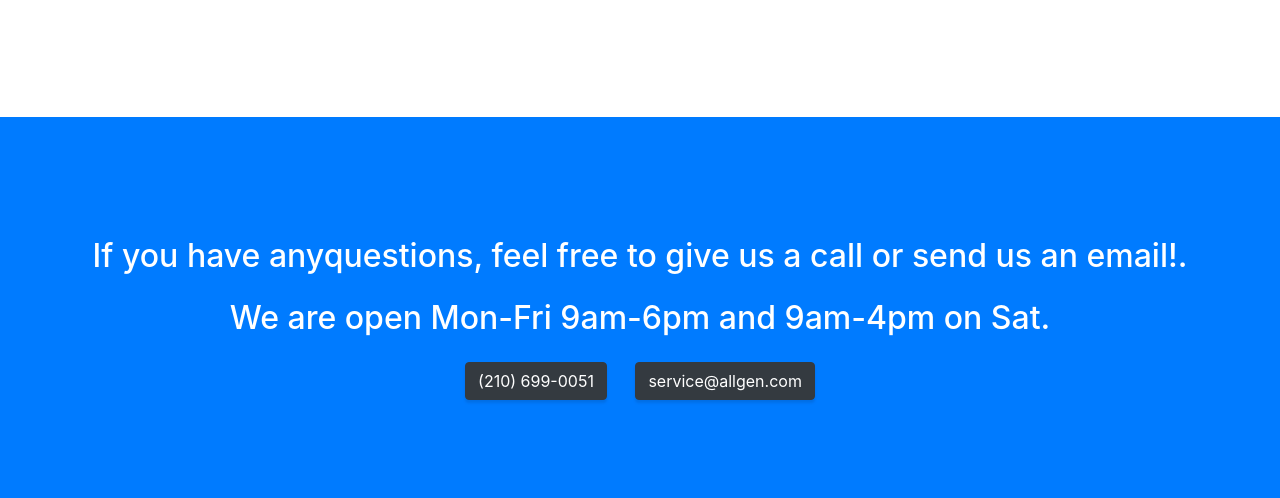
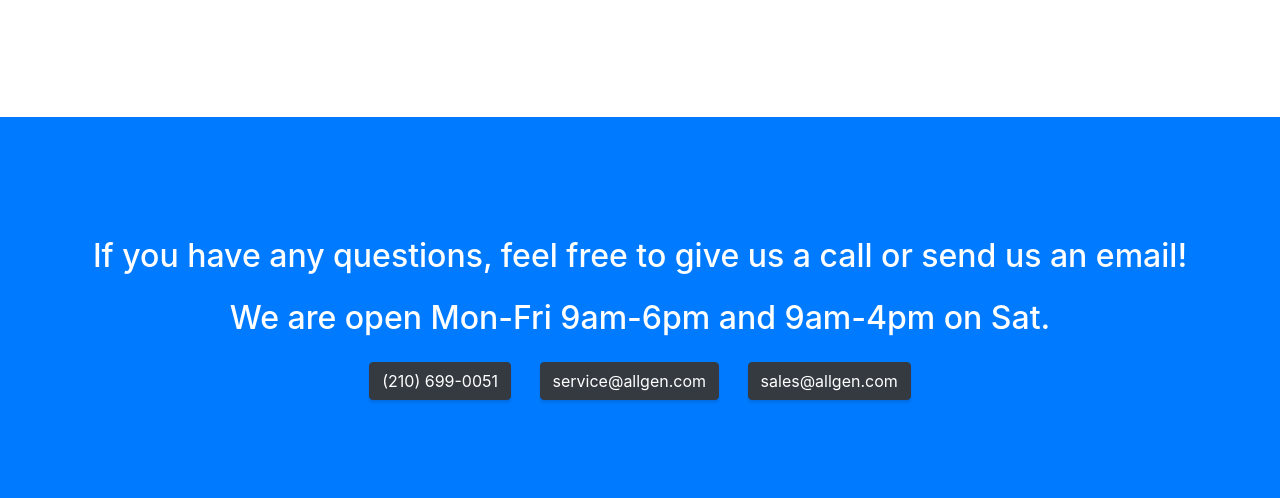
Before and after one commit to tsnodgrass96/allgen-temp, a website with bundled scripts: page index.html in a window 1280 px wide. Shown: the part 2846-3344 px from the top of the page. Built offline with nearby package versions, Linux system fonts and the light colour scheme.

Commit message:
typoooooos

```diff
--- a/index.html
+++ b/index.html
@@ -184,10 +184,11 @@
     <!-- Call to Action -->
     <section id="info" class="content-section bg-primary text-white">
       <div class="container text-center">
-        <h2 class="mb-4">If you have anyquestions, feel free to give us a call or send us an email!.</h2>
+        <h2 class="mb-4">If you have any questions, feel free to give us a call or send us an email!</h2>
 		<h2 class="mb-4">We are open Mon-Fri 9am-6pm and 9am-4pm on Sat.</h2>
         <a class="btn btn-xl btn-dark mr-4">(210) 699-0051</a>
-        <a class="btn btn-xl btn-dark">service@allgen.com</a>
+        <a class="btn btn-xl btn-dark mr-4">service@allgen.com</a>
+        <a class="btn btn-xl btn-dark">sales@allgen.com</a>
       </div>
     </section>
 
```
